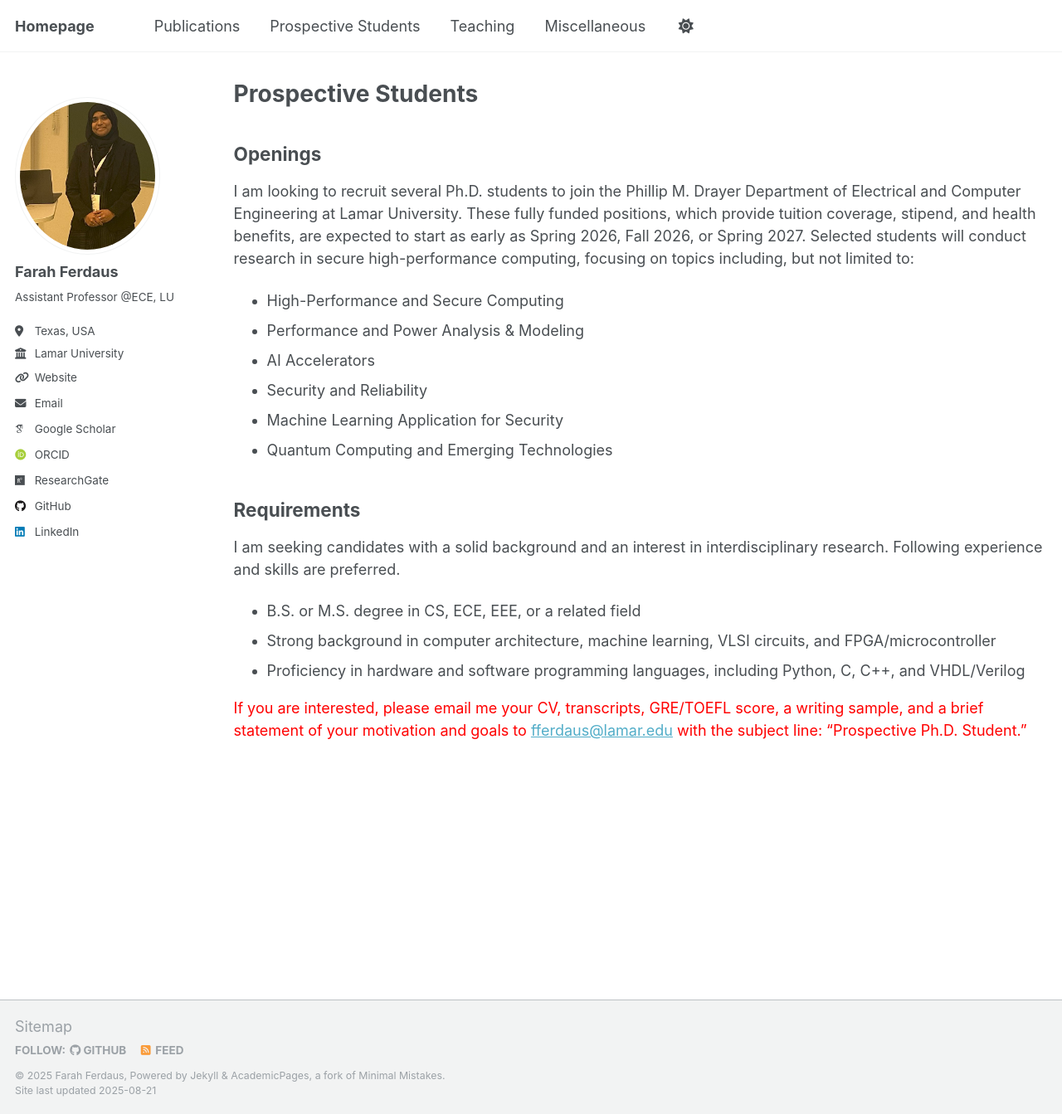
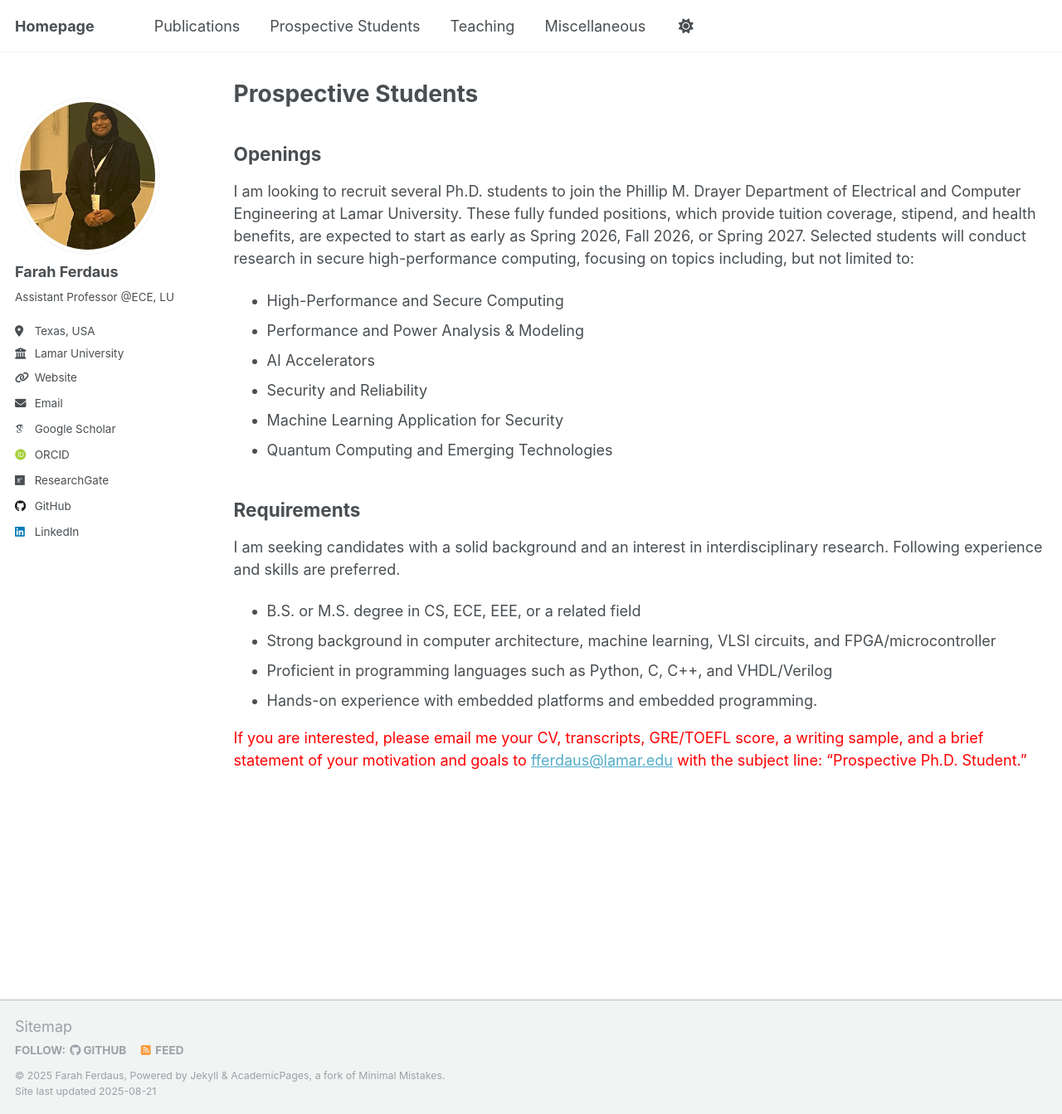
Before and after one commit to fferdaus/fferdaus.github.io, a Jekyll site: the page built from _pages/ProspectiveStudents.md, in a window 1280 px wide and 1343 px high. Shown: the whole window at 83% size. Built offline with Jekyll 4.4.1, drawn with Linux system fonts in a browser that asks for light colours; some web fonts are replaced.

Commit message:
Update ProspectiveStudents.md

```diff
--- a/_pages/ProspectiveStudents.md
+++ b/_pages/ProspectiveStudents.md
@@ -26,7 +26,8 @@ I am seeking candidates with a solid background and an interest in interdiscipli
 
 - B.S. or M.S. degree in CS, ECE, EEE, or a related field
 - Strong background in computer architecture, machine learning, VLSI circuits, and FPGA/microcontroller
-- Proficiency in hardware and software programming languages, including Python, C, C++, and VHDL/Verilog
+- Proficient in programming languages such as Python, C, C++, and VHDL/Verilog
+- Hands-on experience with embedded platforms and embedded programming.
 
 
 <span style="color:red">If you are interested, please email me your CV, transcripts, GRE/TOEFL score, a writing sample, and a brief statement of your motivation and goals to [fferdaus@lamar.edu](fferdaus@lamar.edu) with the subject line: “Prospective Ph.D. Student.”</span>
```
